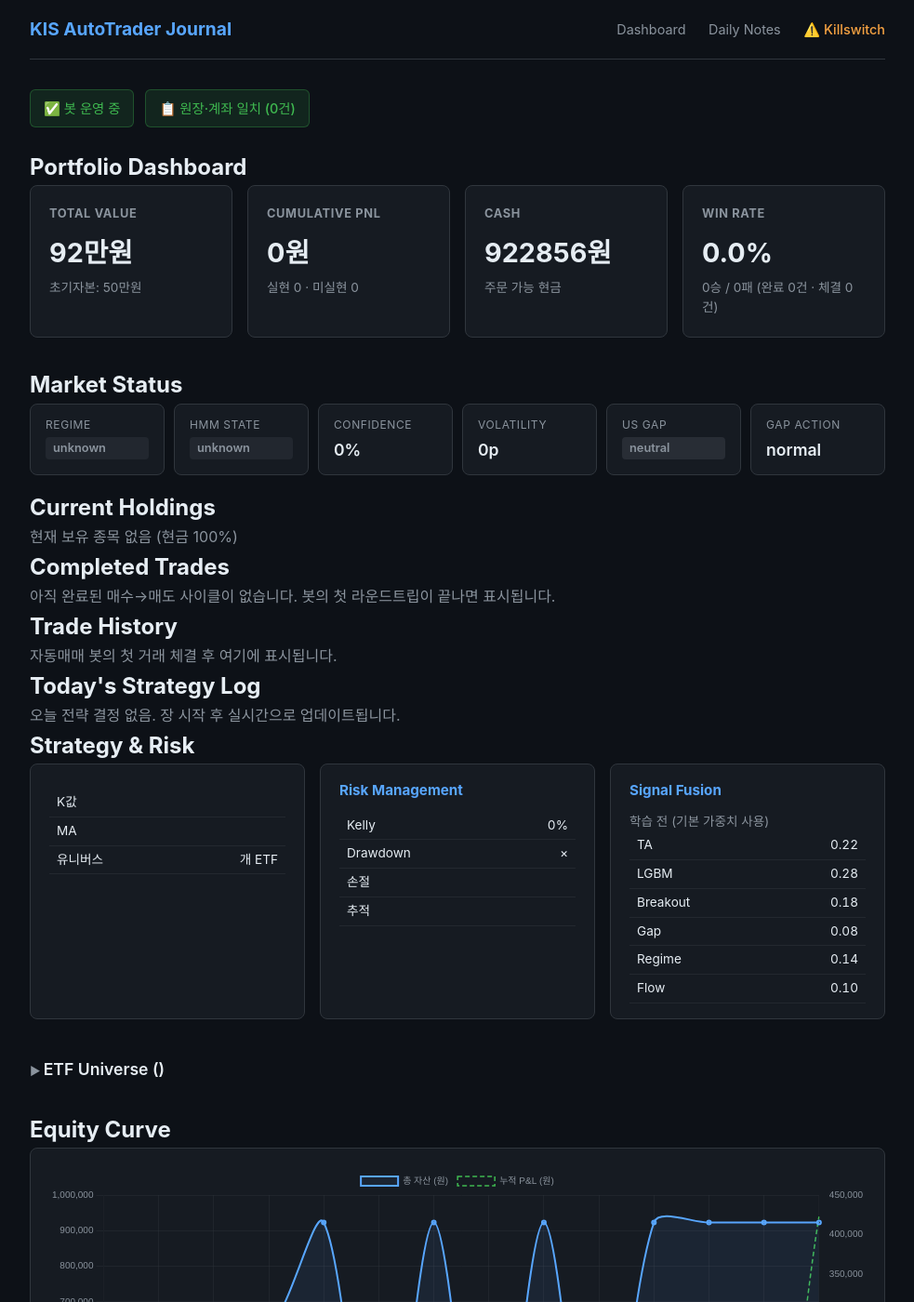
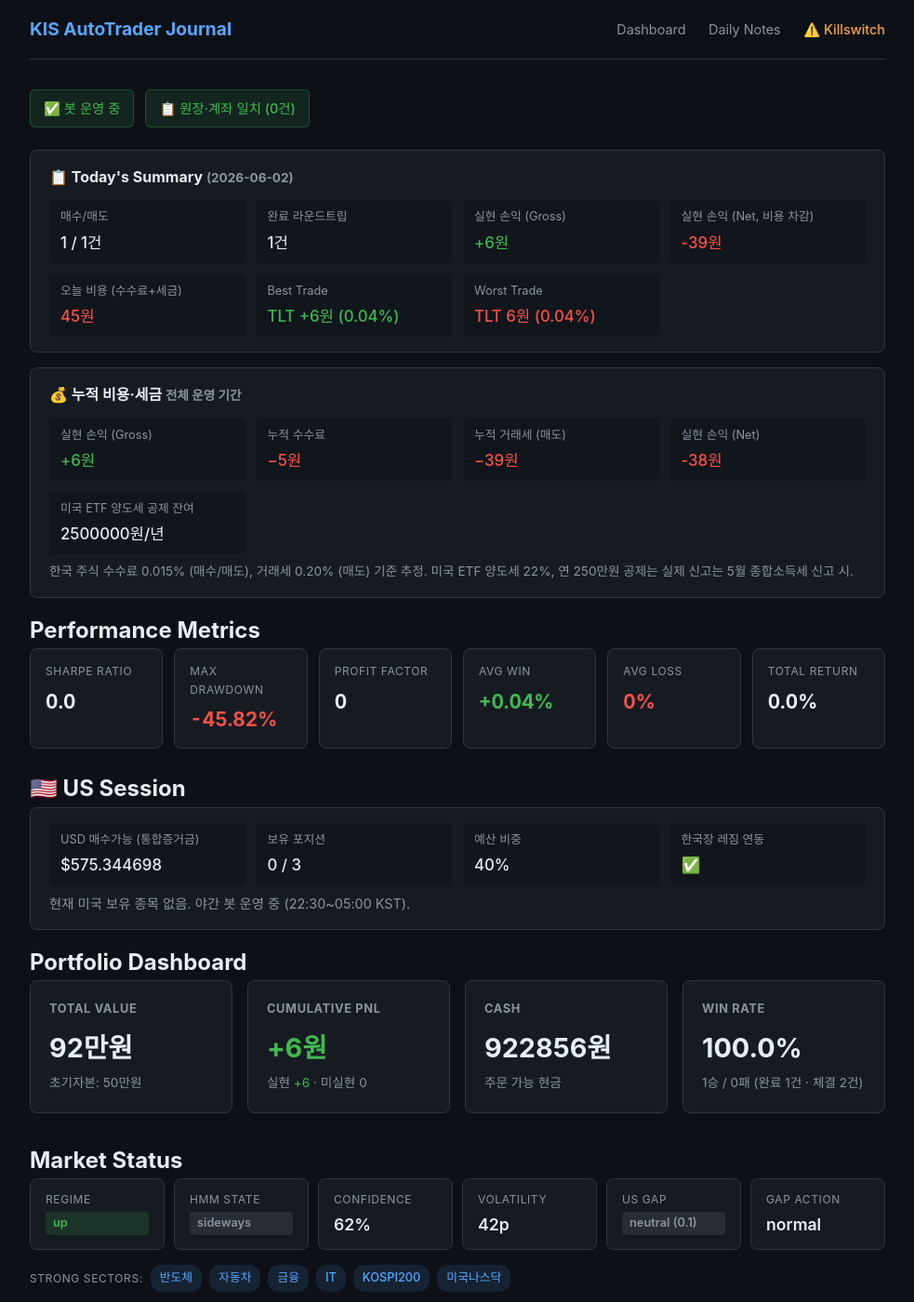
Before and after one commit to BudongJW/kis-trading-journal, a Jekyll site: the page built from index.html, in a window 1280 px wide and 1400 px high. Shown: the whole window at 93% size, without its empty margins (148-1131 px from the left). Built offline with Jekyll 4.4.1, drawn with Linux system fonts in a browser that asks for light colours; nearby versions of some CDN libraries; some of the changed lines change nothing that is shown; some of the changed text lies outside the part shown.

Commit message:
auto: US night update 05:00

```diff
--- a/_data/portfolio.json
+++ b/_data/portfolio.json
@@ -1,16 +1,115 @@
 {
-  "updated_at": "2026-06-01T21:49:13.482486",
+  "updated_at": "2026-06-02T05:00:13.770506",
   "initial_capital": 500000,
   "cash": 922856,
   "holdings": [],
+  "reconcile": {
+    "matched": 0,
+    "broker_only": 0,
+    "ledger_only": 0,
+    "qty_mismatch": 0
+  },
+  "killswitch": {
+    "active": false,
+    "mode": "off",
+    "reason": "",
+    "set_at": "",
+    "set_by": ""
+  },
   "holdings_value": 0,
   "total_value": 922856,
-  "total_pnl": 0,
-  "total_pnl_pct": 0,
-  "total_trades": 0,
-  "winning_trades": 0,
+  "total_pnl": 6,
+  "total_pnl_pct": 0.04,
+  "realized_pnl": 6,
+  "unrealized_pnl": 0,
+  "total_trades": 2,
+  "completed_trades": 1,
+  "winning_trades": 1,
   "losing_trades": 0,
-  "win_rate": 0.0,
+  "win_rate": 100.0,
+  "trades": [
+    {
+      "timestamp": "2026-06-02T03:25:22",
+      "date": "2026-06-02",
+      "time": "03:25:22",
+      "symbol": "TLT",
+      "name": "iShares 20+ Year Treasury Bond",
+      "side": "buy",
+      "qty": 2,
+      "price": 8531,
+      "amount": 17062
+    },
+    {
+      "timestamp": "2026-06-02T04:45:11",
+      "date": "2026-06-02",
+      "time": "04:45:11",
+      "symbol": "TLT",
+      "name": "US_TLT",
+      "side": "sell",
+      "qty": 2,
+      "price": 8534,
+      "amount": 17068
+    }
+  ],
+  "realized": [
+    {
+      "symbol": "TLT",
+      "name": "US_TLT",
+      "buy_date": "2026-06-02",
+      "buy_time": "03:25:22",
+      "buy_price": 8531,
+      "sell_date": "2026-06-02",
+      "sell_time": "04:45:11",
+      "sell_price": 8534,
+      "qty": 2,
+      "pnl": 6,
+      "pnl_pct": 0.04,
+      "hold_days": 0
+    }
+  ],
+  "rejected_orders": [],
+  "today_summary": {
+    "date": "2026-06-02",
+    "buys": 1,
+    "sells": 1,
+    "completed_round_trips": 1,
+    "buy_notional": 17062,
+    "sell_notional": 17068,
+    "fees": 6,
+    "taxes": 39,
+    "total_cost": 45,
+    "realized_pnl_gross": 6,
+    "realized_pnl_net": -39,
+    "best_trade": {
+      "symbol": "TLT",
+      "name": "US_TLT",
+      "pnl": 6,
+      "pnl_pct": 0.04
+    },
+    "worst_trade": {
+      "symbol": "TLT",
+      "name": "US_TLT",
+      "pnl": 6,
+      "pnl_pct": 0.04
+    }
+  },
+  "costs": {
+    "total_fees": 5,
+    "total_taxes": 39,
+    "total_cost": 44,
+    "realized_pnl_gross": 6,
+    "realized_pnl_net": -38,
+    "tax_exemption_remaining_krw": 2500000
+  },
+  "performance": {
+    "sharpe_ratio": 0.0,
+    "max_drawdown_pct": -45.82,
+    "profit_factor": 0,
+    "avg_win_pct": 0.04,
+    "avg_loss_pct": 0,
+    "total_return_pct": 0.0
+  },
+  "r_summary": {},
   "daily_history": [
     {
       "date": "2026-05-12",
@@ -198,23 +297,34 @@
       "hmm_state": "sideways",
       "confidence": 0.62,
       "k_value": 0.5
+    },
+    {
+      "date": "2026-06-02",
+      "total_value": 922856,
+      "cash": 922856,
+      "holdings_value": 0,
+      "day_pnl": -39,
+      "cumul_pnl": 6,
+      "realized_pnl": 6,
+      "unrealized_pnl": 0,
+      "net_deposit": 422850,
+      "regime": "up",
+      "hmm_state": "sideways",
+      "confidence": 0.62,
+      "k_value": 0.5
     }
   ],
-  "market_context": {
-    "regime": {
-      "trend": "up",
-      "volatility": "normal",
-      "trend_score": 0.573,
-      "vol_percentile": 42.0,
-      "hmm_state": "sideways",
-      "hmm_confidence": 0.9999984924488666,
-      "hmm_transition": {
-        "bear": 0.01783402737940386,
-        "bull": 1.7913365901244993e-06,
-        "sideways": 0.982164181284006
-      }
+  "market": {
+    "regime": "up",
+    "hmm_state": "sideways",
+    "confidence": 0.62,
+    "volatility": "normal",
+    "vol_percentile": 42.0,
+    "overnight_gap": {
+      "direction": "neutral",
+      "strength": 0.1,
+      "action": "normal"
     },
-    "confidence": 0.62,
     "strong_sectors": [
       "반도체",
       "자동차",
@@ -222,161 +332,64 @@
       "IT",
       "KOSPI200",
       "미국나스닥"
-    ],
-    "k_value": 0.5,
-    "ta_weights": {
-      "rsi": 0.17,
-      "macd": 0.17,
-      "bb": 0.12,
-      "stoch": 0.12,
-      "adx": 0.12,
-      "ma": 0.12,
-      "obv": 0.06,
-      "mfi": 0.06,
-      "atr": 0.06
+    ]
+  },
+  "strategy": {
+    "name": "ETF 변동성 돌파 + 신호 융합",
+    "params": {
+      "k": 0.5,
+      "trend_ma": 10
     },
-    "sectors": {
-      "반도체": {
+    "universe_count": 6,
+    "universe": [
+      {
         "symbol": "091160",
-        "ret_5d": 1.69,
-        "ret_20d": 33.56,
-        "vol_ratio": 1.15,
-        "momentum": "positive"
+        "name": "KODEX 반도체"
       },
-      "2차전지": {
-        "symbol": "305720",
-        "ret_5d": -0.23,
-        "ret_20d": -7.93,
-        "vol_ratio": 0.62,
-        "momentum": "weak"
+      {
+        "symbol": "395160",
+        "name": "KODEX 미국나스닥100TR"
       },
-      "바이오": {
-        "symbol": "244580",
-        "ret_5d": -6.05,
-        "ret_20d": -11.67,
-        "vol_ratio": 1.17,
-        "momentum": "negative"
+      {
+        "symbol": "069500",
+        "name": "KODEX 200"
       },
-      "자동차": {
+      {
         "symbol": "091180",
-        "ret_5d": 6.19,
-        "ret_20d": 29.07,
-        "vol_ratio": 0.81,
-        "momentum": "positive"
+        "name": "KODEX 자동차"
       },
-      "금융": {
+      {
         "symbol": "102110",
-        "ret_5d": 11.47,
-        "ret_20d": 41.54,
-        "vol_ratio": 0.8,
-        "momentum": "positive"
+        "name": "KODEX 금융"
       },
-      "IT": {
+      {
         "symbol": "098560",
-        "ret_5d": 0.06,
-        "ret_20d": 3.35,
-        "vol_ratio": 0.6,
-        "momentum": "positive"
-      },
-      "철강": {
-        "symbol": "117700",
-        "ret_5d": -9.65,
-        "ret_20d": -17.68,
-        "vol_ratio": 0.69,
-        "momentum": "negative"
-      },
-      "KOSPI200": {
-        "symbol": "069500",
-        "ret_5d": 11.55,
-        "ret_20d": 41.53,
-        "vol_ratio": 0.96,
-        "momentum": "positive"
-      },
-      "KOSDAQ150": {
-        "symbol": "229200",
-        "ret_5d": -7.93,
-        "ret_20d": -7.28,
-        "vol_ratio": 1.08,
-        "momentum": "negative"
-      },
-      "미국나스닥": {
-        "symbol": "395160",
-        "ret_5d": 14.83,
-        "ret_20d": 61.84,
-        "vol_ratio": 1.51,
-        "momentum": "strong"
+        "name": "KODEX IT"
       }
-    },
-    "breadth": {
-      "kospi_5d": 11.55,
-      "kosdaq_5d": -7.93,
-      "spread": 19.48,
-      "health": "mixed"
-    },
-    "turbulence": {
-      "is_turbulent": false,
-      "reason": "정상 (변동성 0.5x)"
-    },
-    "kelly": {
-      "combined": 0.2,
-      "etf": 0.2,
-      "surge": 0.2
-    },
-    "expectancy": {
-      "etf": 0.6,
-      "surge": 0.4
-    },
-    "lgbm": {},
-    "ta_accuracy": {
-      "rsi": {
-        "correct": 0,
-        "total": 0
-      },
-      "macd": {
-        "correct": 0,
-        "total": 0
-      },
-      "bb": {
-        "correct": 0,
-        "total": 0
-      },
-      "stoch": {
-        "correct": 0,
-        "total": 0
-      },
-      "adx": {
-        "correct": 0,
-        "total": 0
-      },
-      "ma": {
-        "correct": 0,
-        "total": 0
-      },
-      "obv": {
-        "correct": 0,
-        "total": 0
-      },
-      "mfi": {
-        "correct": 0,
-        "total": 0
-      },
-      "atr": {
-        "correct": 0,
-        "total": 0
-      }
-    },
-    "market_history_recent": []
+    ]
   },
-  "strategies": {
-    "etf_breakout": {
-      "name": "ETF 변동성 돌파",
-      "params": {
-        "k": 0.5,
-        "trend_ma": 10
-      }
-    },
-    "surge_scalp": {
-      "name": "급등주 단타"
-    }
-  }
+  "risk": {
+    "kelly_f": 0.2,
+    "drawdown_scale": 1.0,
+    "drawdown_reason": "거래 1건, 스케일링 미적용",
+    "stop_type": "ATR×1.5 동적",
+    "trailing_type": "ATR×2.0 활성 → ATR×1.0 이탈"
+  },
+  "fusion": {
+    "trained": false
+  },
+  "bear_strategy": {
+    "regime": "BULL",
+    "enabled": false
+  },
+  "us_session": {
+    "enabled": true,
+    "cash_usd": 575.344698,
+    "positions": 0,
+    "holdings": [],
+    "max_positions": 3,
+    "budget_pct": 0.4,
+    "regime_linked": true
+  },
+  "decisions": []
 }
```
